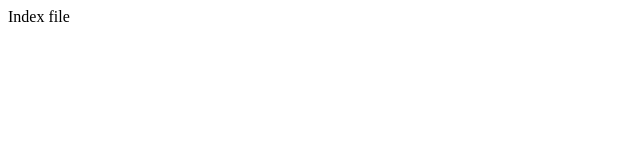
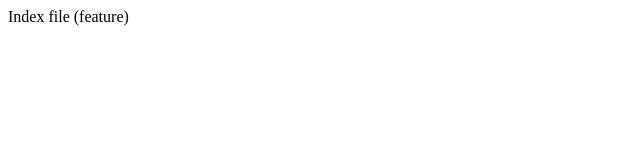
Before and after one commit to tanishhqqqq/Learn_git1, a plain HTML site: page Index.html in a window 1280 px wide. Shown: the full height of the page, 0-640 px from the left. Drawn offline with Linux system fonts and the light colour scheme.

Commit message:
Added (feature)

```diff
--- a/Index.html
+++ b/Index.html
@@ -1,3 +1,3 @@
 <html>
-    Index file
+    Index file (feature)
 </html>
```
